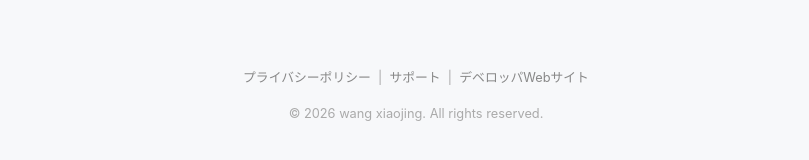
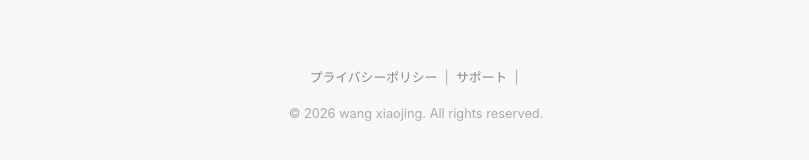
Before and after one commit to wang-xiaojing/okusurimate-marketing-information_japaness, a plain HTML site: page index.html in a window 1280 px wide. Shown: the part 2820-2980 px from the top of the page, without its empty margins (224-1033 px from the left). Drawn offline with Linux system fonts and the light colour scheme.

Commit message:
更新5 index.html

```diff
--- a/index.html
+++ b/index.html
@@ -323,7 +323,6 @@
         &nbsp;|&nbsp;
         <a href="https://wang-xiaojing.github.io/okusurimate-supportpage_japanese/index.html">サポート</a>
         &nbsp;|&nbsp;
-        <a href="https://okusurimate.info/">デベロッパWebサイト</a>
     </p>
     <p style="margin-top: 12px;">&copy; 2026 wang xiaojing. All rights reserved.</p>
 </footer>
```
